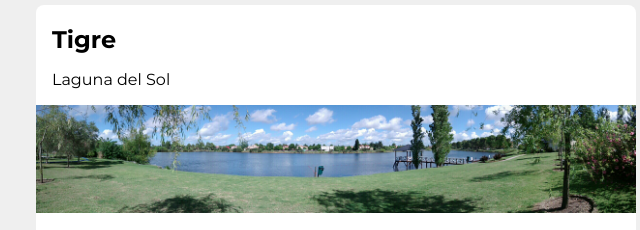
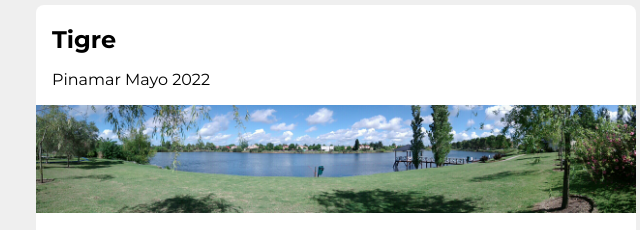
Before and after one commit to thedjalex/sepeweb.github.io, a plain HTML site: page index.html in a window 1280 px wide. Shown: the part 1521-1751 px from the top of the page, 304-944 px from the left. Drawn offline with Linux system fonts and the light colour scheme.

Commit message:
Update index.html
Pinamar

```diff
--- a/index.html
+++ b/index.html
@@ -26,7 +26,7 @@
         </article>
         <article class="post">
             <h2>Tigre</h2>
-            <P>Laguna del Sol</P>
+            <P>Pinamar Mayo 2022</P>
             <img src="img/baner 2.jpg" width="600" />
             <p>Foto Panorámica</p>
         </article>
```
